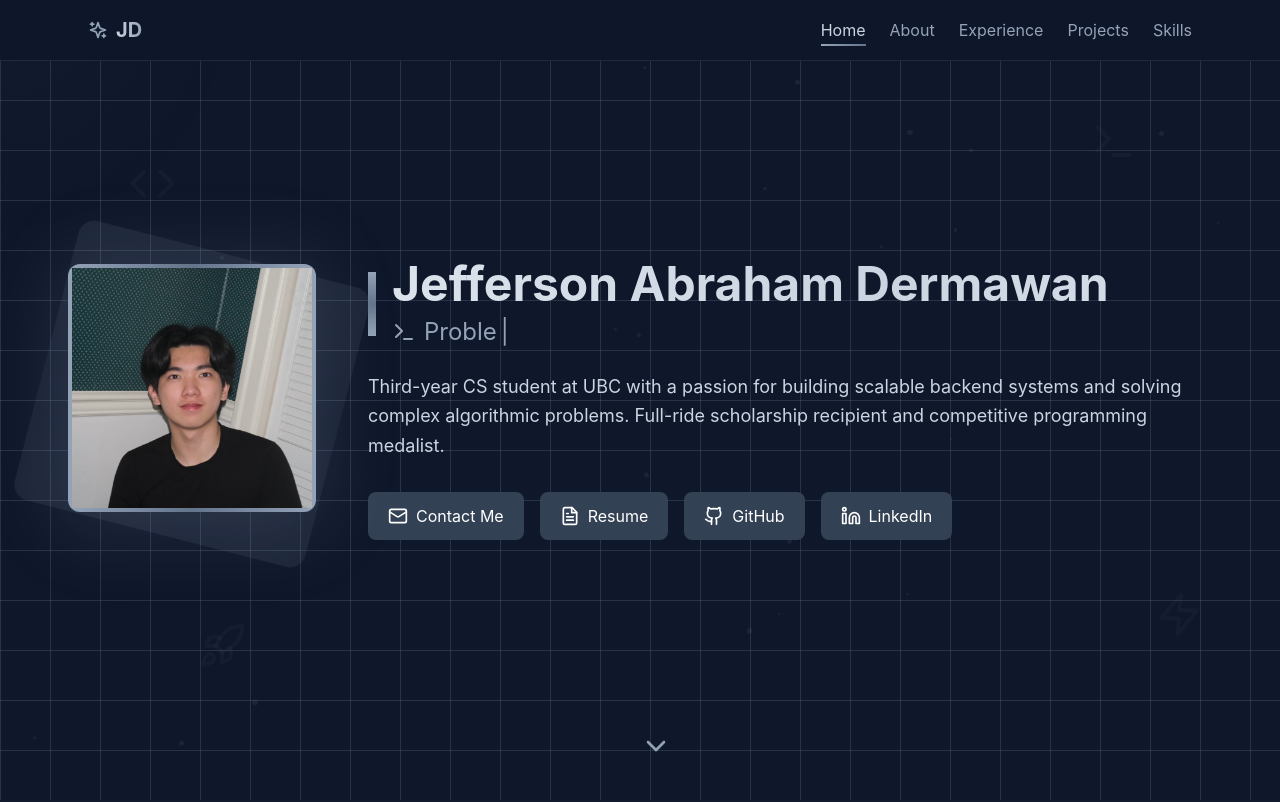
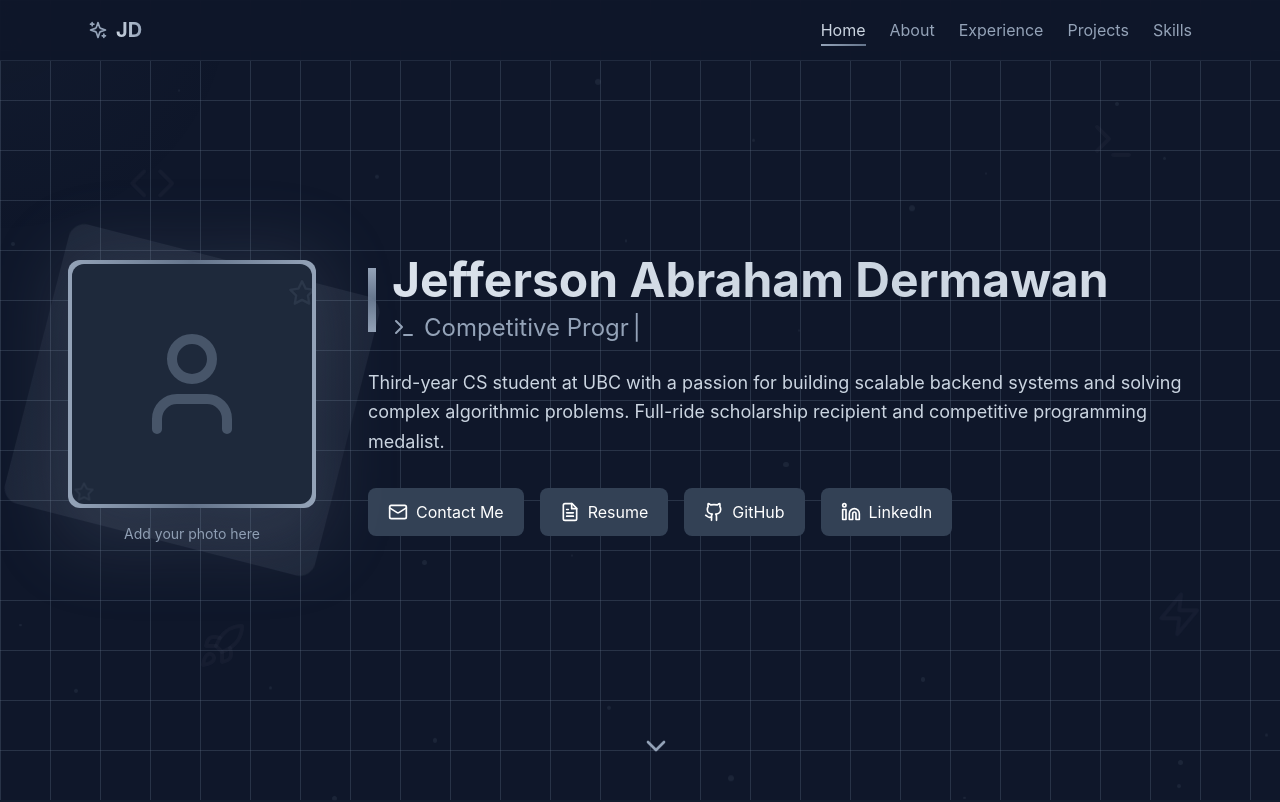
Before and after one commit to lumixed/portfolio, a React (Create React App) app: page / in a window 1280 px wide. Shown: the top 802 px of the page. Built offline with nearby package versions, Linux system fonts and the light colour scheme.

Commit message:
Remove setScrollY reference

```diff
--- a/src/App.jsx
+++ b/src/App.jsx
@@ -1,22 +1,20 @@
-import React, { useState, useEffect } from 'react';
-import { Github, Linkedin, Mail, Phone, ExternalLink, Code, Briefcase, GraduationCap, Award, User, ChevronDown, Sparkles, Terminal, Zap, Rocket, Star, FileText, Download } from 'lucide-react';
+import React, { useState, useEffect, useMemo } from 'react';
+import { Github, Linkedin, Mail, Phone, ExternalLink, Code, Briefcase, GraduationCap, Award, User, ChevronDown, Sparkles, Terminal, Zap, Rocket, Star, FileText } from 'lucide-react';
 
 export default function Portfolio() {
   const [activeSection, setActiveSection] = useState('hero');
-    const [scrollY, setScrollY] = useState(0);
   const [mousePosition, setMousePosition] = useState({ x: 0, y: 0 });
-    const [typedText, setTypedText] = useState('');
   const [cursorVisible, setCursorVisible] = useState(true);
   const [hoveredProject, setHoveredProject] = useState(null);
   const [hoveredSkill, setHoveredSkill] = useState(null);
 
-    const roles = ["Backend Engineer", "Competitive Programmer", "Problem Solver", "CS Student"];
+  const roles = useMemo(() => ["Backend Engineer", "Competitive Programmer", "Problem Solver", "CS Student"], []);
   const [currentRole, setCurrentRole] = useState(0);
   const [roleText, setRoleText] = useState('');
   const [isDeleting, setIsDeleting] = useState(false);
 
   // Add resume URL here - replace with your actual Google Drive link
-    const resumeUrl = "https://drive.google.com/file/d/1BPbc-7iMxiq7YbNvmg9cEK17AqZper8K/view?usp=drive_link";
+  const resumeUrl = "https://drive.google.com/file/d/YOUR_FILE_ID/view?usp=sharing";
 
   // Typing animation for role
   useEffect(() => {
@@ -51,8 +49,6 @@ export default function Portfolio() {
 
   useEffect(() => {
     const handleScroll = () => {
-            setScrollY(window.scrollY);
-
       const sections = ['hero', 'about', 'experience', 'projects', 'skills'];
       for (const section of sections) {
         const element = document.getElementById(section);
@@ -247,7 +243,8 @@ export default function Portfolio() {
               <button
                 key={section.id}
                 onClick={() => scrollToSection(section.id)}
-                                className={`relative capitalize transition-all duration-300 hover:scale-110 ${activeSection === section.id ? 'text-slate-300' : 'text-slate-400 hover:text-white'
+                className={`relative capitalize transition-all duration-300 hover:scale-110 ${
+                  activeSection === section.id ? 'text-slate-300' : 'text-slate-400 hover:text-white'
                 }`}
               >
                 {section.label}
@@ -275,14 +272,10 @@ export default function Portfolio() {
                 }}
               >
                 <div className="w-full h-full bg-slate-800 rounded-xl flex items-center justify-center">
-                                    <img
-                                        src="/profile.jpg"
-                                        alt="Jefferson Abraham Dermawan"
-                                        className="w-full h-full object-cover group-hover:scale-110 transition-transform duration-300"
-                                    />
+                  <User size={120} className="text-slate-600 group-hover:scale-110 transition-transform duration-300" />
                 </div>
               </div>
-                            <p className="text-center text-slate-400 text-sm mt-3"></p>
+              <p className="text-center text-slate-400 text-sm mt-3">Add your photo here</p>
 
               {/* Orbiting stars */}
               <div className="absolute top-0 left-0 w-full h-full pointer-events-none">
```
Lines whose indentation alone changed are shown as unchanged.
